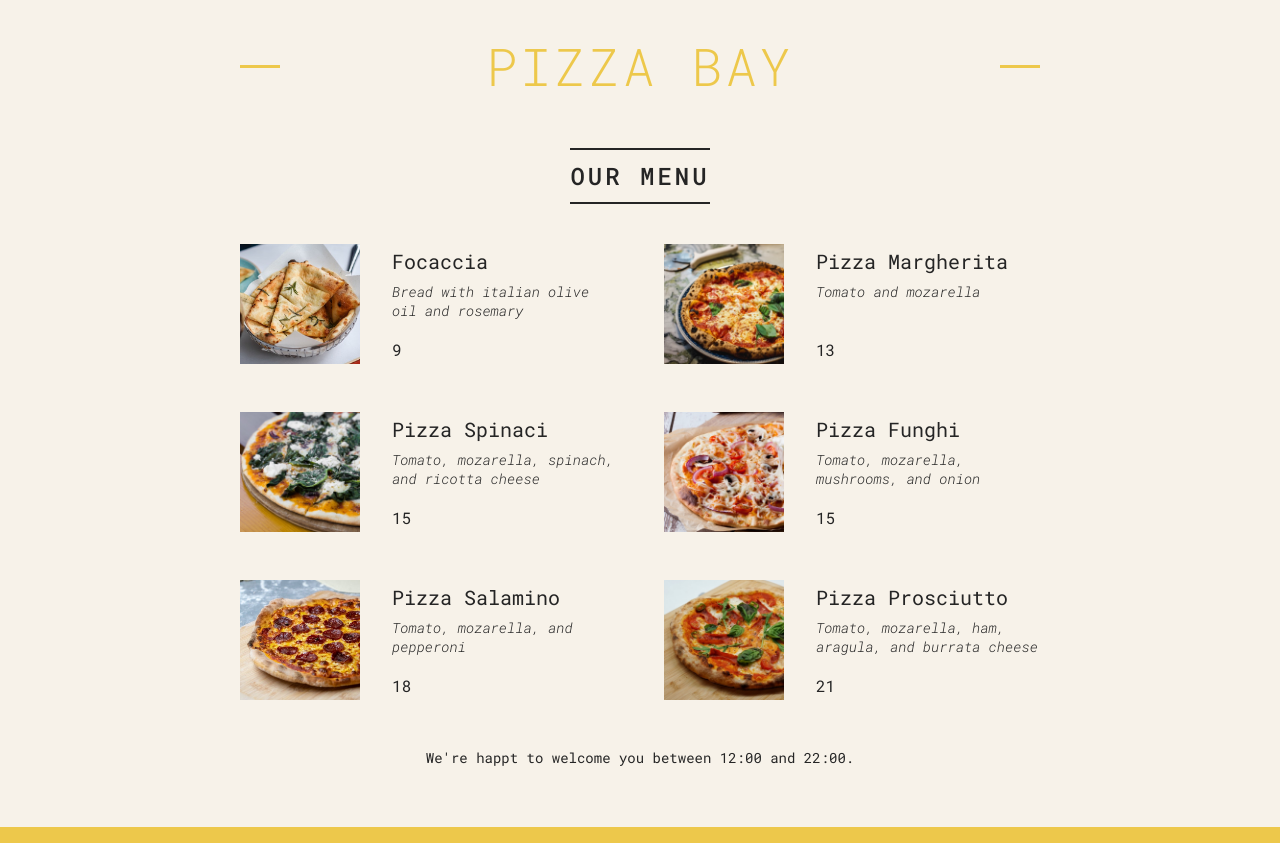
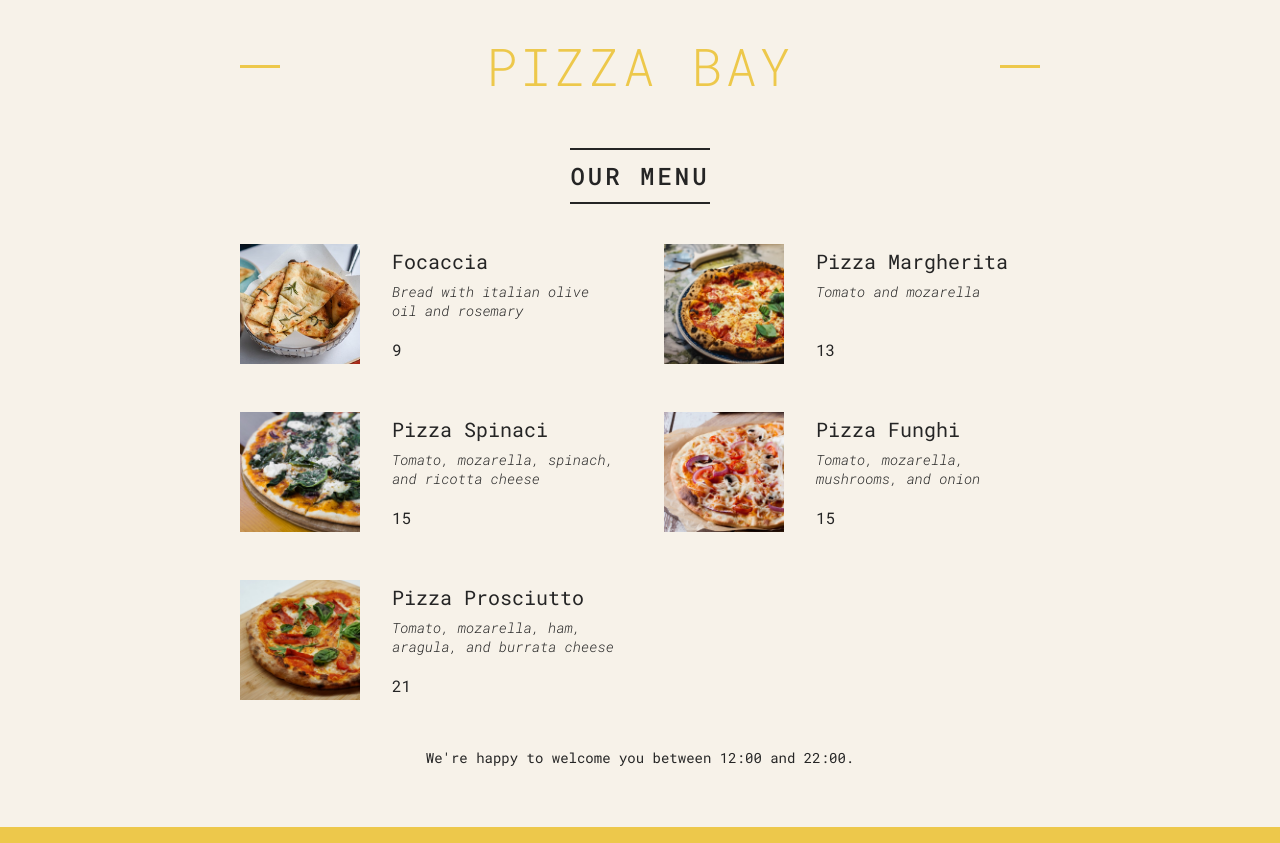
Before and after one commit to SumedhThota/pizza-menu, a React (Create React App) app: page / in a window 1280 px wide. Built offline with nearby package versions, Linux system fonts and the light colour scheme.

Commit message:
Prop destructuring

```diff
--- a/src/Footer.js
+++ b/src/Footer.js
@@ -1,5 +1,6 @@
 import './index.css'
-
+import Order
+ from './Order'
 export default function Footer (){
     const hour = new Date().getHours()
     const openHour = 12
@@ -8,12 +9,9 @@ export default function Footer (){
 
     return (
         <div class="footer">
-            {isOpen?(<div className = "order">
-                    <p>We're open until {closeHour}:00. Come visit us. Order online.</p>
-                    <button className="btn">Order</button>
-                    </div>):
+            {isOpen?(<Order openHour={openHour} closeHour = {closeHour}/>):
                     (<div className = "order">
-                    <p>We're happt to welcome you between {openHour}:00 and {closeHour}:00.</p>
+                    <p>We're happy to welcome you between {openHour}:00 and {closeHour}:00.</p>
                 </div>)
                 }
         </div>
--- /dev/null
+++ b/src/Order.js
@@ -0,0 +1,6 @@
+export default function Order({openHour, closeHour}){
+    return <div className = "order">
+    <p>We're open until {closeHour}:00. Come visit us. Order online.</p>
+    <button className="btn">Order</button>
+    </div>
+}
--- a/src/Pizza.js
+++ b/src/Pizza.js
@@ -1,10 +1,13 @@
- export default function Pizza (props){
+ export default function Pizza ({pizza}){
+    if(pizza.soldOut){
+      return null
+    }
     return <li className = "pizza">
-        <img src = {props.pizza.photoName} alt ={props.pizza.name}></img>
+        <img src = {pizza.photoName} alt ={pizza.name}></img>
         <div>
-          <h3>{props.pizza.name}</h3>
-          <p>{props.pizza.ingredients}</p>
-          <span>{props.pizza.price + 3}</span>
+          <h3>{pizza.name}</h3>
+          <p>{pizza.ingredients}</p>
+          <span>{pizza.price + 3}</span>
         </div>
     </li>
 }
```
